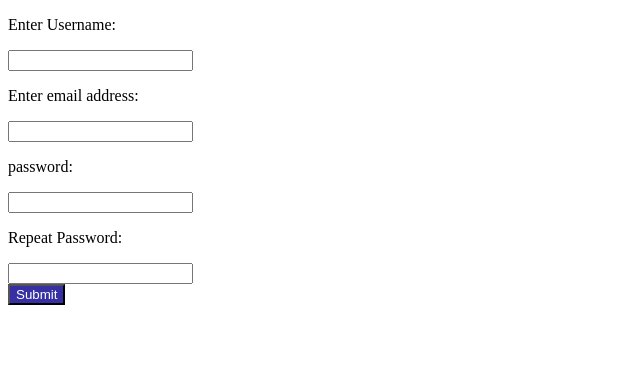
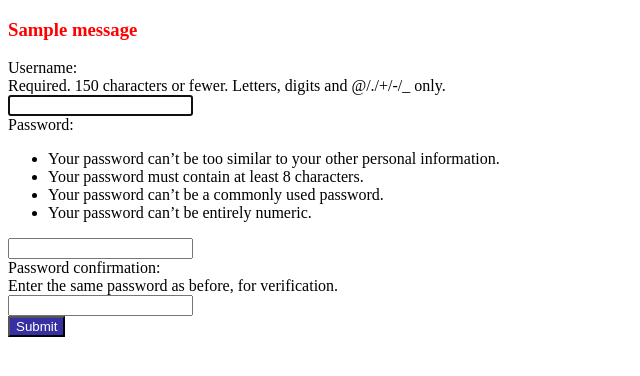
Before and after one commit to infinitegrace/userAuth, a Django app: page /register/ in a window 1280 px wide. Shown: the part 26-402 px from the top of the page, without its empty margins (0-640 px from the left). Run offline with Django 5.2, Linux system fonts and the light colour scheme; tables that the repository leaves empty hold one stand-in row (values such as "Sample post"); one stand-in notice (Sample message) is shown.

Commit message:
user form created with django default usercreation form

```diff
--- a/myapp/views.py
+++ b/myapp/views.py
@@ -1,8 +1,10 @@
-from django.shortcuts import render
+from django.shortcuts import render, redirect
 from . models import Feature
 from django.contrib.auth.models import User, auth
 from django.contrib import messages
 from django.http import HttpResponse
+from django.contrib.auth.forms import UserCreationForm
+
 
 # Create your views here.
 def index(request):
@@ -29,32 +31,36 @@ def login(request):
   return render(request, 'login.html')
 
 def register(request):
-  if request.method == 'POST':
-    username = request.POST('username')
-    email = request.POST('email')
-    password1 = request.POST('password1')
-    password2 = request.POST('password2')
+# uncomment this if you want to use the reinvented wheel
+  # if request.method == 'POST':
+  #   username = request.POST['username']
+  #   email = request.POST['email']
+  #   password1 = request.POST['password1']
+  #   password2 = request.POST['password2']
 
-    if password1 == password2:
-      if User.objects.filter(email = email).exists():
-        messages.info(request, 'Email Aready Used')
-        return redirect ('register')
+  #   if password1 == password2:
+  #     if User.objects.filter(email = email).exists():
+  #       messages.info(request, 'Email Aready Used')
+  #       return redirect ('/register/')
 
-      elif User.objects.filter(username = username).exists():
-        messages.info(request, 'Username already in use')
-        return redirect ('register')
+  #     elif User.objects.filter(username = username).exists():
+  #       messages.info(request, 'Username already in use')
+  #       return redirect ('/register/')
 
-      else:
-        user = User.objects.create_user(username=username, email=email, password=password1)
-        user.save()
+  #     else:
+  #       user = User.objects.create_user(username=username, email=email, password=password1)
+  #       user.save()
+  #       return redirect('/log in/')
 
-  else:
-    return render (request, 'register.html')
+  #   else:
+  #     messages.info(request,'Inconsistent Password')
+  #     return redirect ( '/register/')
+  # else:
+  #   return render (request, 'register.html')
 
+  # Using the usercreation module to create and validate our form
 
+# comment this session if the above session is uncommented
+  form = UserCreationForm()
 
-
-
-
-
-  return render(request, 'register.html')
+  return render(request, 'register.html', {'form':form})
--- a/templates/register.html
+++ b/templates/register.html
@@ -16,12 +16,27 @@
   </div>
 
 
+<!-- making the redirect messges show in our form     -->
+<style>
+  h3{
+    color: red;
+  }
+</style>
+
+{% for message in messages %}
+
+  <h3>
+    {{message}}
+  </h3>
+
+{% endfor %}
 
 
 
-<form method="POST" action="/register">
+<form method="POST" action="/register/">
  {% csrf_token %}
- <p>Enter Username: </p>
+
+ <!-- <p>Enter Username: </p>
  <input type="text" name="username"/>
 
  <p>Enter email address:</p>
@@ -31,10 +46,11 @@
  <input type="password" name="password1"/>
 
  <p>Repeat Password: </p>
- <input type="password" name="password2"/><br>
+ <input type="password" name="password2"/><br> -->
 
+ {{form}}
 
- <button style="background:#3630a3;color:white;" type="submit">Submit</button
+ <button style="background:#3630a3;color:white;" type="submit" >Submit</button>
 
  </form>
 
```
Also changed, not shown: db.sqlite3, myapp/migrations/0003_rename_age_attributes_details_and_more.py (added).
